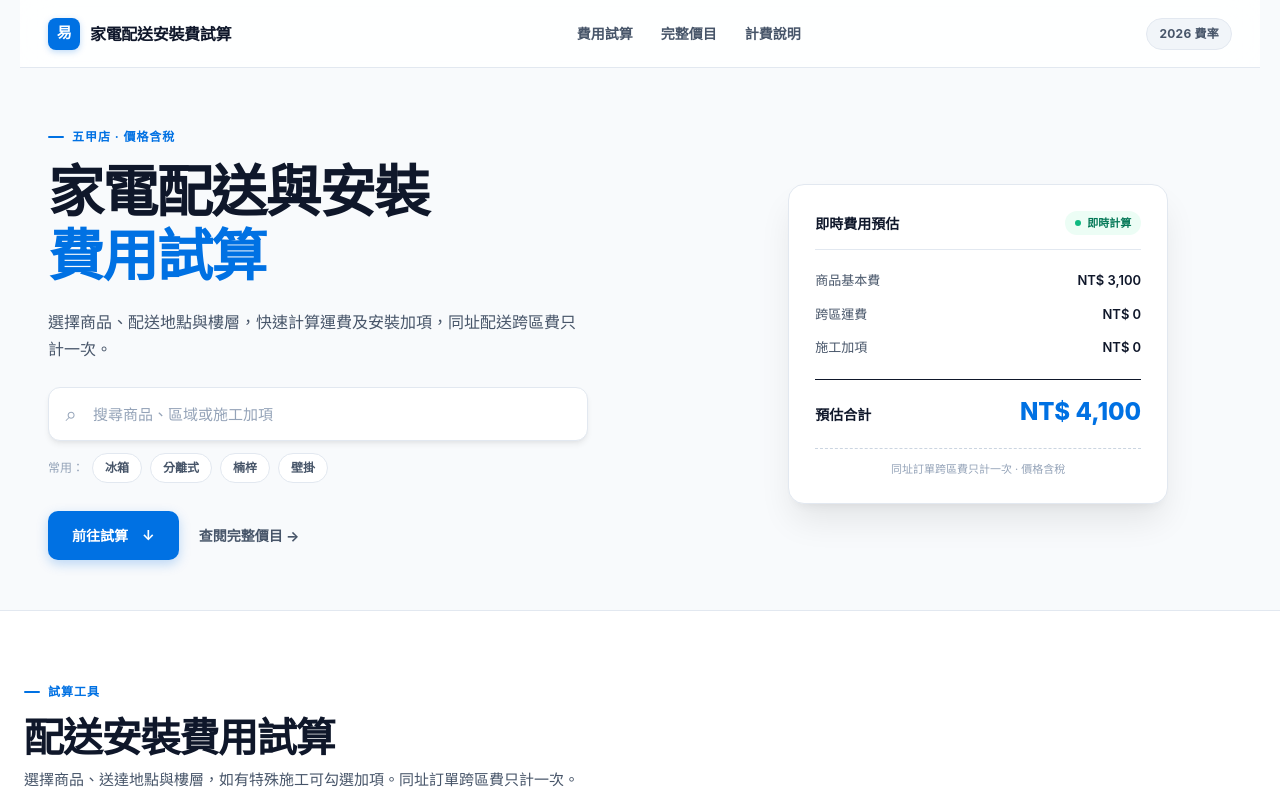
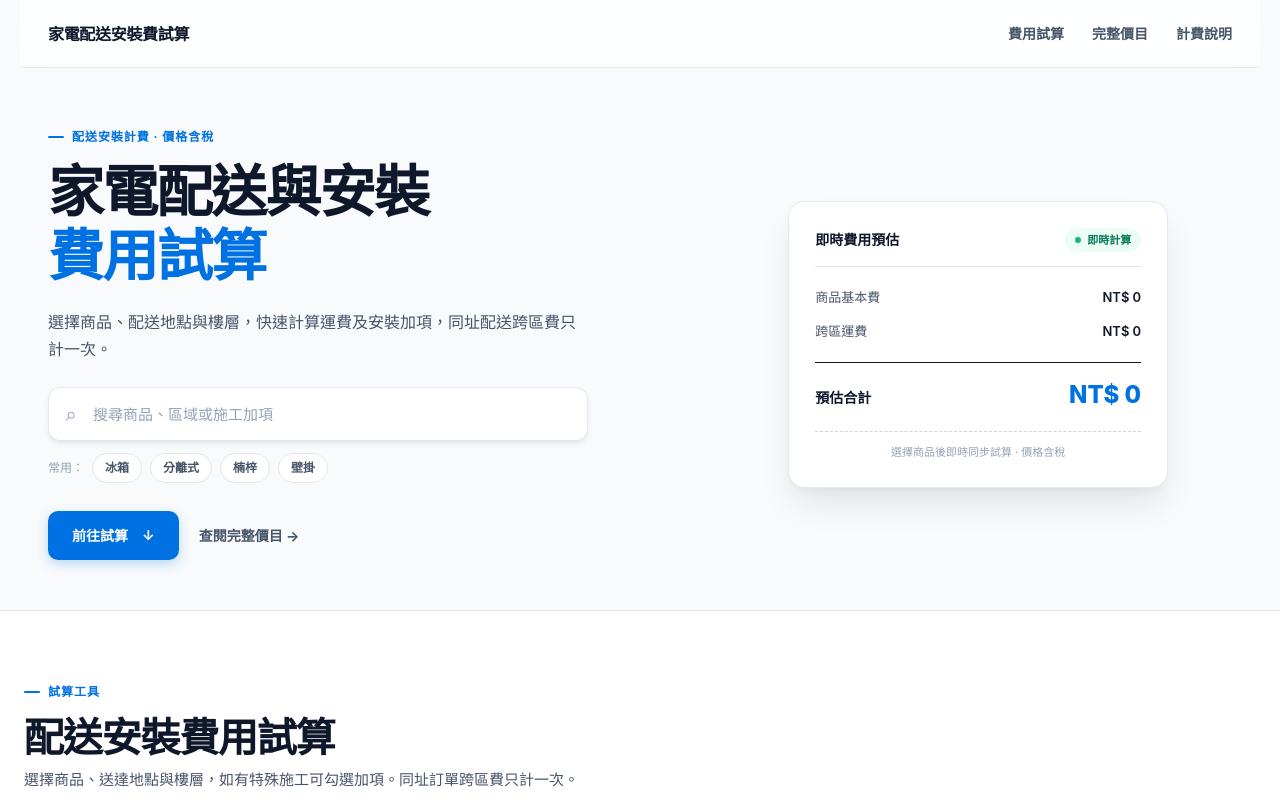
Before and after one commit to lalawgwg99/WGapp, a Next.js app: page / in a window 1280 px wide. Shown: the top 800 px of the page. Built offline with nearby package versions, Linux system fonts and the light colour scheme.

Commit message:
移除 2026 費率、五甲店與易圖標，並修正 Hero 收據卡動態試算與 TS 型別

```diff
--- a/app/layout.tsx
+++ b/app/layout.tsx
@@ -2,7 +2,7 @@ import type { Metadata } from "next";
 import "./globals.css";
 
 export const metadata: Metadata = {
-  title: "家電配送安裝費試算｜2026 費率",
+  title: "家電配送安裝費試算",
   description: "家電配送安裝費用試算工具，快速計算運費、樓層費與冷氣/壁掛施工加項費用。",
   metadataBase: new URL("https://wgapp.pages.dev"),
   openGraph: {
--- a/app/page.tsx
+++ b/app/page.tsx
@@ -267,7 +267,6 @@ export default function Home() {
       )}
       <header className="site-header">
         <a className="brand" href="#top" aria-label="回到頁首">
-          <span className="brand-mark">易</span>
           <span>家電配送安裝費試算</span>
         </a>
         <nav aria-label="主要導覽">
@@ -275,12 +274,11 @@ export default function Home() {
           <a href="#fees">完整價目</a>
           <a href="#notes">計費說明</a>
         </nav>
-        <span className="version-pill">2026 費率</span>
       </header>
 
       <section className="hero" id="top">
         <div className="hero-copy">
-          <p className="eyebrow"><span /> 五甲店 · 價格含稅</p>
+          <p className="eyebrow"><span /> 配送安裝計費 · 價格含稅</p>
           <h1>家電配送與安裝<br /><em>費用試算</em></h1>
           <p className="hero-lead">
             選擇商品、配送地點與樓層，快速計算運費及安裝加項，同址配送跨區費只計一次。
@@ -331,13 +329,13 @@ export default function Home() {
               <span>即時費用預估</span>
               <span className="live-dot">即時計算</span>
             </div>
-            <div className="sample-line"><span>商品基本費</span><b>{cartRows.length > 0 ? money(baseTotal) : "NT$ 3,100"}</b></div>
-            <div className="sample-line"><span>跨區運費</span><b>{selectedArea.fee === null ? "另議" : money(areaTotal)}</b></div>
+            <div className="sample-line"><span>商品基本費</span><b>{money(baseTotal)}</b></div>
+            <div className="sample-line"><span>跨區運費</span><b>{cartRows.length > 0 ? (selectedArea.fee === null ? "另議" : money(areaTotal)) : "NT$ 0"}</b></div>
             {stairTotal > 0 && <div className="sample-line"><span>樓層搬運費</span><b>{money(stairTotal)}</b></div>}
-            <div className="sample-line"><span>施工加項</span><b>{money(extraTotal)}</b></div>
-            <div className="sample-total"><span>預估合計</span><strong>{money(total > 0 ? total : 4100)}</strong></div>
+            {extraTotal > 0 && <div className="sample-line"><span>施工加項</span><b>{money(extraTotal)}</b></div>}
+            <div className="sample-total"><span>預估合計</span><strong>{money(total)}</strong></div>
             <div className="receipt-dashes" />
-            <small>同址訂單跨區費只計一次 · 價格含稅</small>
+            <small>{total > 0 ? "同址訂單跨區費只計一次 · 價格含稅" : "選擇商品後即時同步試算 · 價格含稅"}</small>
           </div>
         </div>
       </section>
@@ -498,7 +496,7 @@ export default function Home() {
                     <div className={`${qty > 0 ? "extra-card selected" : "extra-card"}${needsQuote ? " quote-only" : ""}${group ? ` wall-${group}` : ""}`} key={item.id}>
                       <button className="extra-info" onClick={() => setExtra(item.id, qty > 0 ? 0 : 1)} aria-pressed={qty > 0}>
                         <span className="check-mark">{qty > 0 ? "✓" : needsQuote ? "詢" : "+"}</span>
-                        <span>{group && <em className="wall-group-badge">{wallGroupLabel(group)}</em>}<b>{item.name}</b><small>{needsQuote ? (qty > 0 ? "已加入 · 現場報價" : "點此加入另議清單") : `${money(item.price)}／${item.unit}`}</small></span>
+                        <span>{group && <em className="wall-group-badge">{wallGroupLabel(group)}</em>}<b>{item.name}</b><small>{needsQuote ? (qty > 0 ? "已加入 · 現場報價" : "點此加入另議清單") : `${item.price !== null ? money(item.price) : "另議"}／${item.unit}`}</small></span>
                       </button>
                       {qty > 0 && !needsQuote && (
                         <div className="mini-stepper">
@@ -668,14 +666,14 @@ export default function Home() {
           <article><span>04</span><h3>額外施工先報價</h3><p>超出標準安裝之管線延長、改電、洗洞或特殊壁掛等，施工前皆會先報價經同意後施作。</p></article>
         </div>
         <div className="source-note">
-          <div><span className="brand-mark small">易</span><p><b>費率標準</b><br />依據家電配送安裝 2026 版標準收費。</p></div>
-          <p>試算結果僅供參考，實際收費以合約與現場施工評估為準。</p>
+          <div><p><b>收費依據</b><br />依據標準家電配送安裝合約費率計收。</p></div>
+          <p>試算結果僅供參考，實際收費以門市合約與現場施工評估為準。</p>
         </div>
       </section>
 
       <footer>
-        <div className="brand"><span className="brand-mark">易</span><span>家電配送安裝費試算</span></div>
-        <p>© 2026 家電配送安裝費試算 · 五甲店</p>
+        <div className="brand"><span>家電配送安裝費試算</span></div>
+        <p>家電配送安裝費用線上試算工具</p>
         <a href="#top">回到頁首 ↑</a>
       </footer>
     </main>
```
